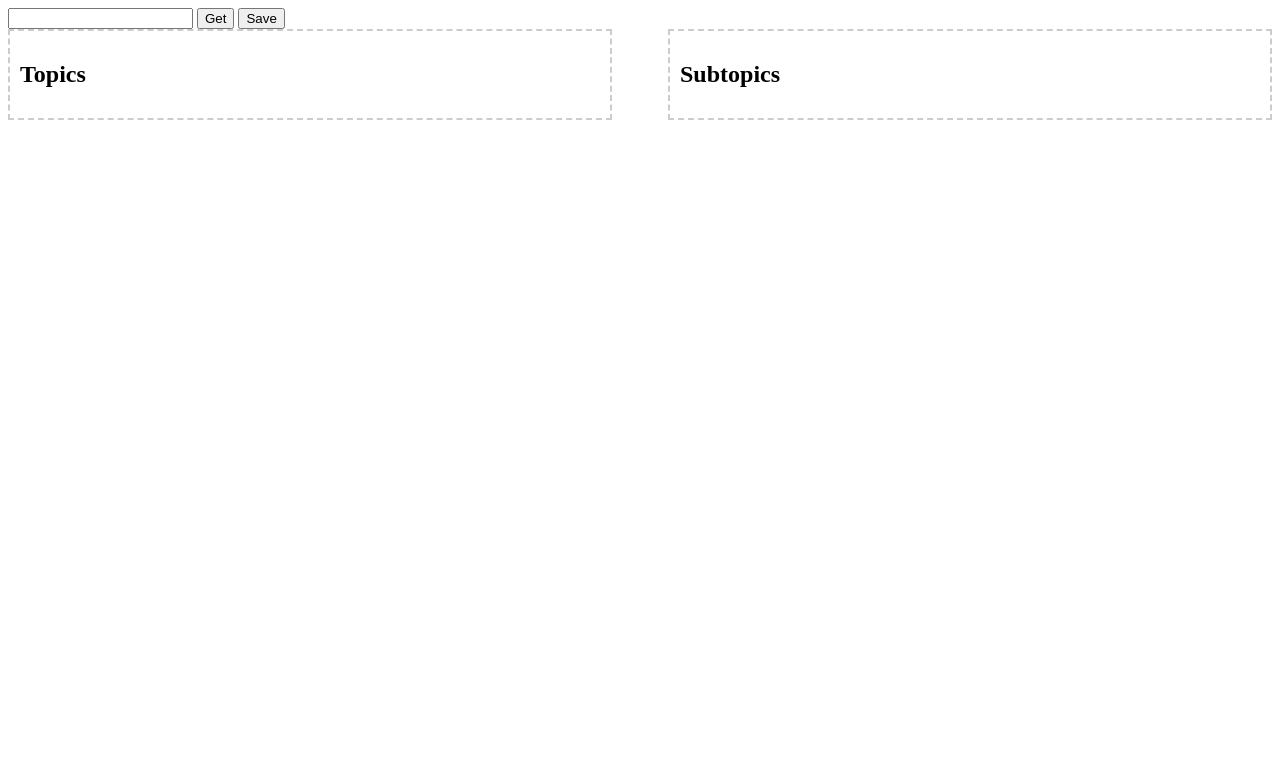
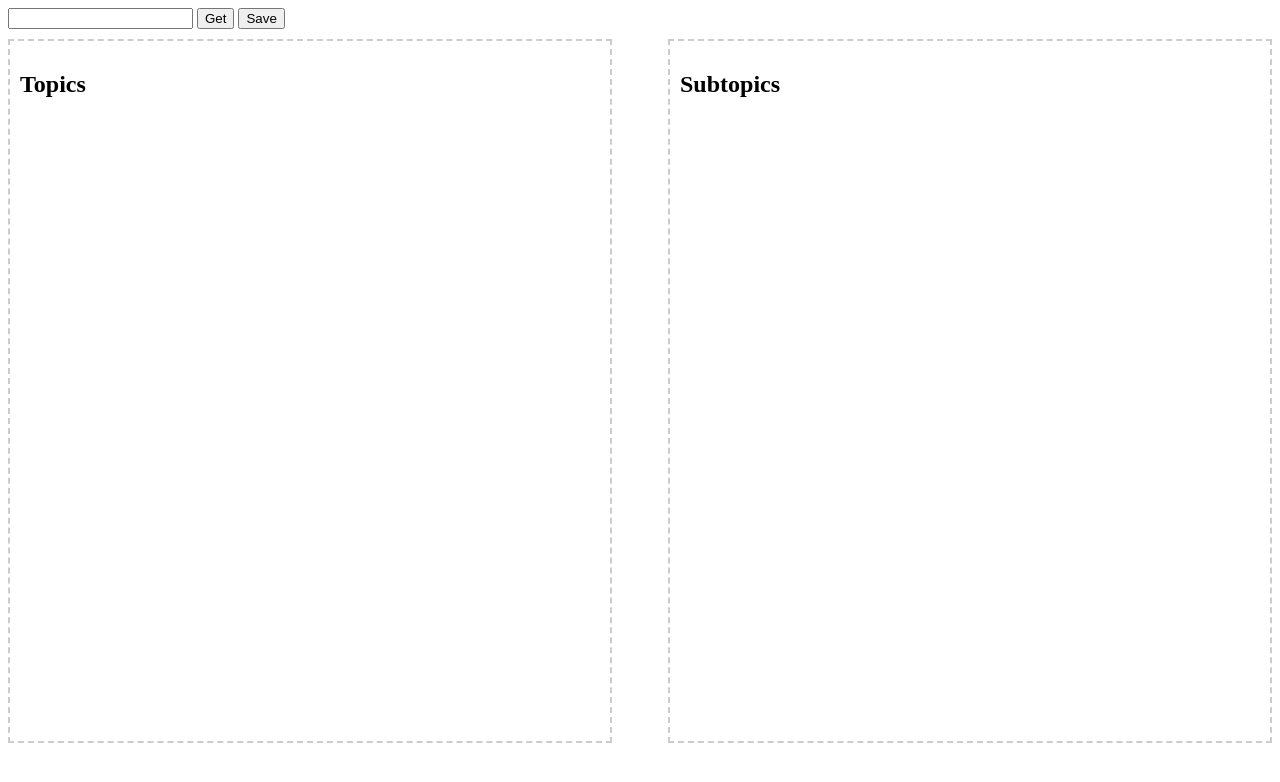
Before and after one commit to dalhaqq/roadmap-scraper, a website: page index.html in a window 1280 px wide. Drawn offline with nearby package versions, Linux system fonts and the light colour scheme.

Commit message:
update scrollable layout

```diff
--- a/index.html
+++ b/index.html
@@ -34,8 +34,10 @@
             width: 580px;
             border: 2px dashed #ccc;
             padding: 10px;
-            min-height: 50px;
+            margin-top: 10px;
+            height: 85vh;
             background-color: #fff;
+            overflow-y: scroll;
         }
 
         .subtopic-container {
```
